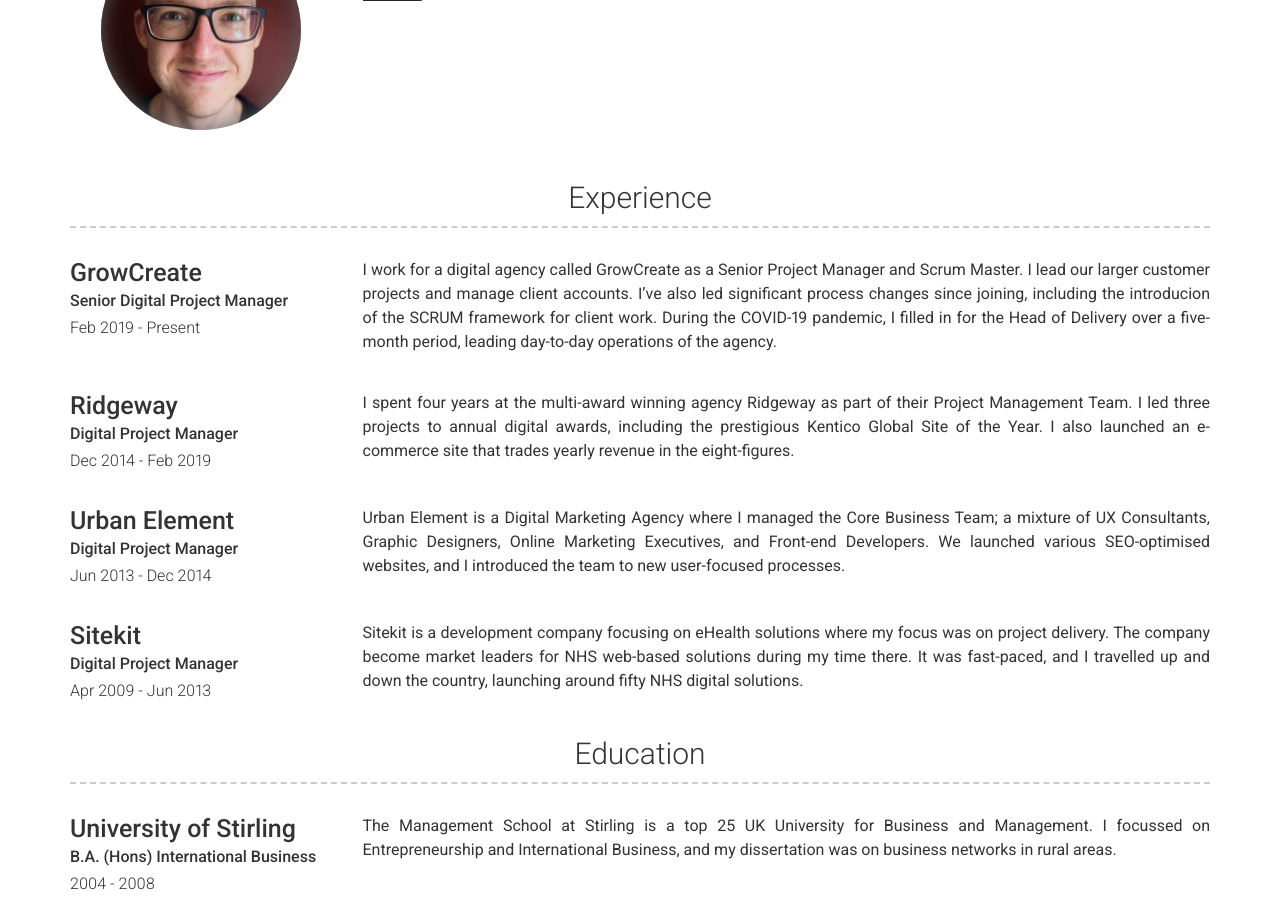
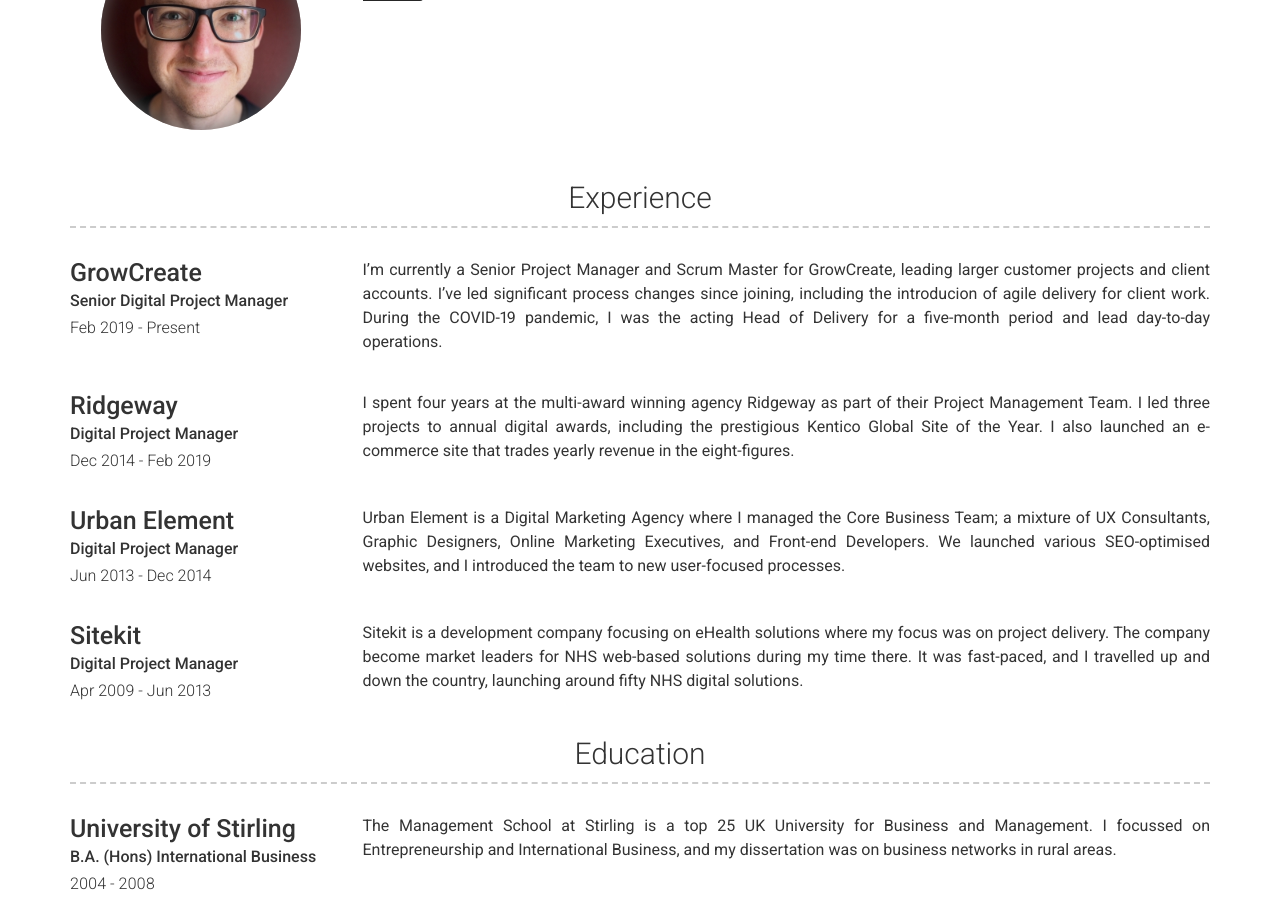
Before and after one commit to csgdavidson/Charlie-Davidson2, a Jekyll site: the page built from index.md, in a window 1280 px wide and 900 px high, scrolled down 349 px. Built offline with Jekyll 4.4.1, drawn with Linux system fonts in a browser that asks for light colours; nearby versions of some CDN libraries.

Commit message:
Update experience.yml

```diff
--- a/_data/experience.yml
+++ b/_data/experience.yml
@@ -4,7 +4,7 @@
   job_title: Senior Digital Project Manager
   dates: Feb 2019 - Present
   description:
-    I work for a digital agency called GrowCreate as a Senior Project Manager and Scrum Master. I lead our larger customer projects and manage client accounts. I’ve also led significant process changes since joining, including the introducion of the SCRUM framework for client work. During the COVID-19 pandemic, I filled in for the Head of Delivery over a five-month period, leading day-to-day operations of the agency.
+    I'm currently a Senior Project Manager and Scrum Master for GrowCreate, leading larger customer projects and client accounts. I’ve led significant process changes since joining, including the introducion of agile delivery for client work. During the COVID-19 pandemic, I was the acting Head of Delivery for a five-month period and lead day-to-day operations.
 - company: Ridgeway
   job_title: Digital Project Manager
   dates: Dec 2014 - Feb 2019
```
